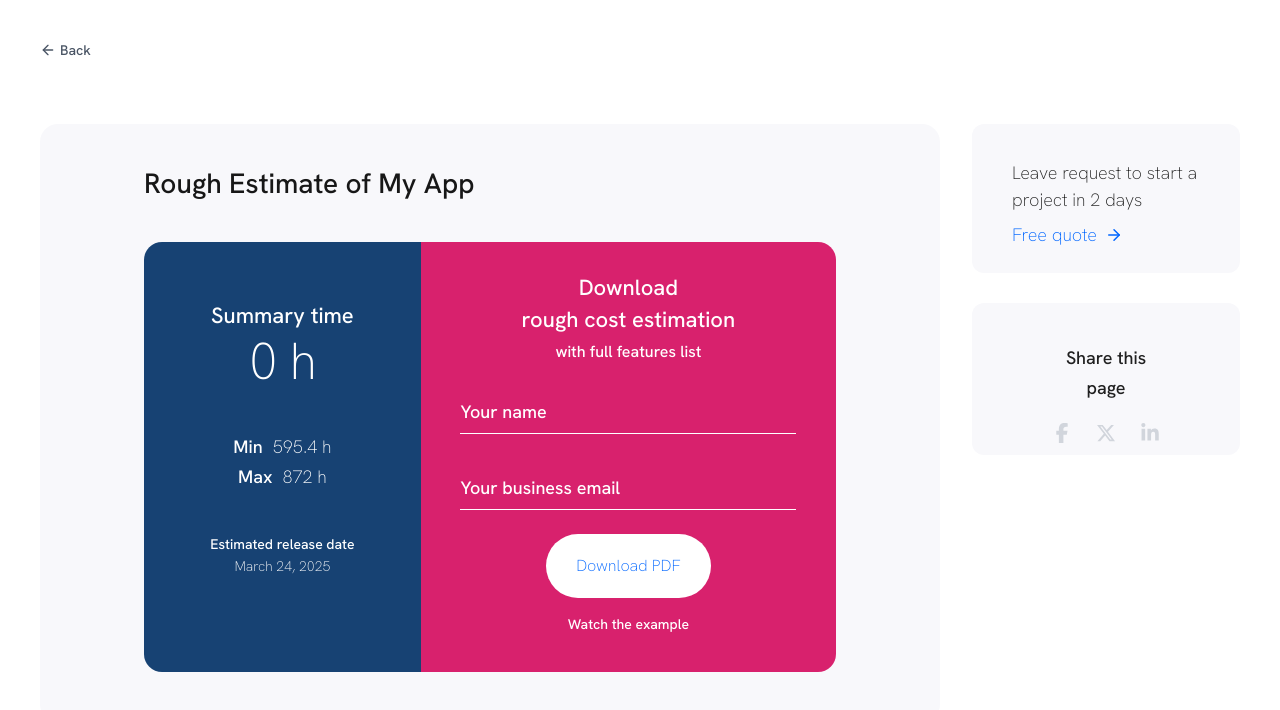
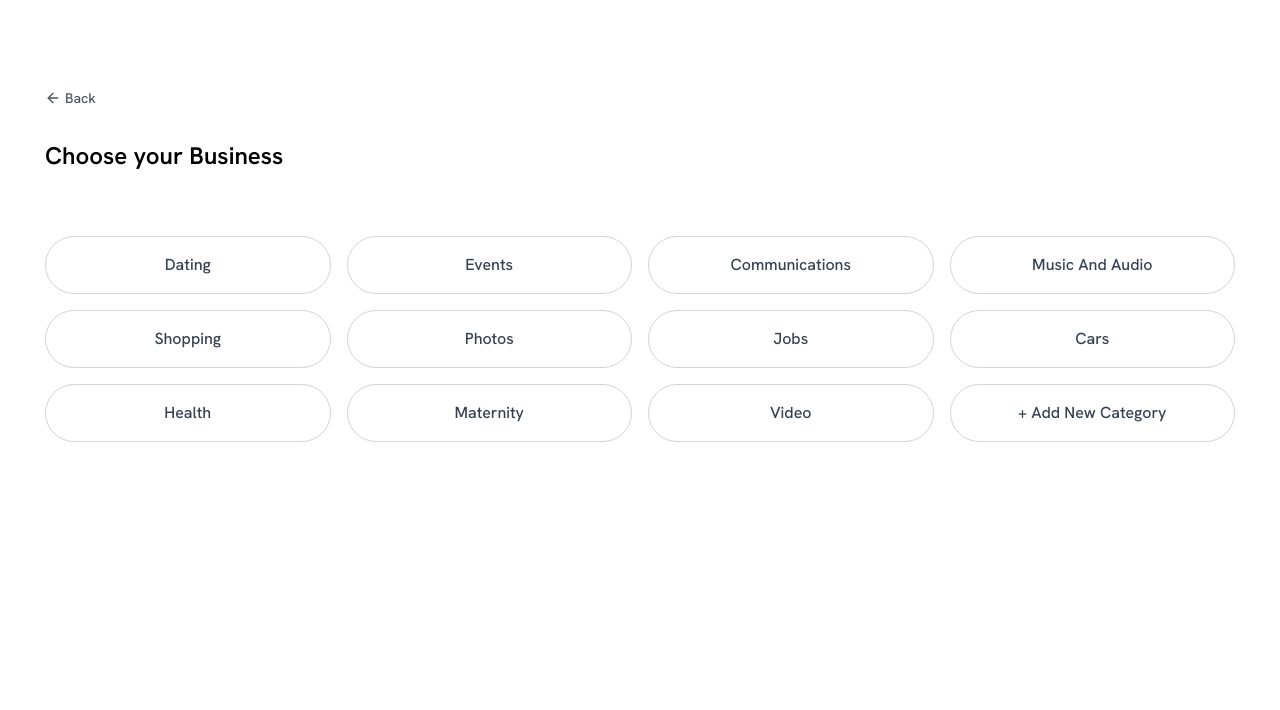
Before and after one commit to SyedShaheer-2001/Cost-Calculator, a Next.js app: page /pricing in a window 1280 px wide. Shown: the top 710 px of the page. Built offline with nearby package versions, Linux system fonts and the light colour scheme.

Commit message:
tuesday2

```diff
--- a/app/pricing/page.jsx
+++ b/app/pricing/page.jsx
@@ -17,7 +17,7 @@ export default function ChooseBusiness() {
   const [yesNo, setYesNo] = useState([]);
   const [selectedMVP, setSelectedMVP] = useState([]);
   const [selectedAdditional, setSelectedAdditional] = useState([]);
-  const[lastscreen, setLastScreen]= useState(true);
+  const[lastscreen, setLastScreen]= useState(false);
   const [design, setDesign]= useState(null);
   const [designHours, setDesignHours] = useState(0);
 
```
